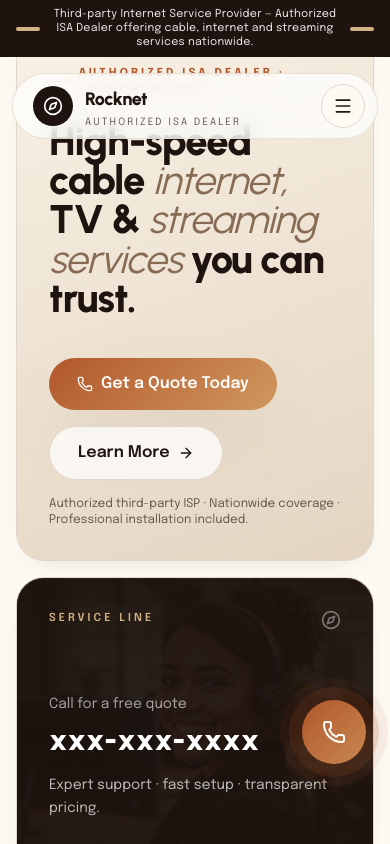
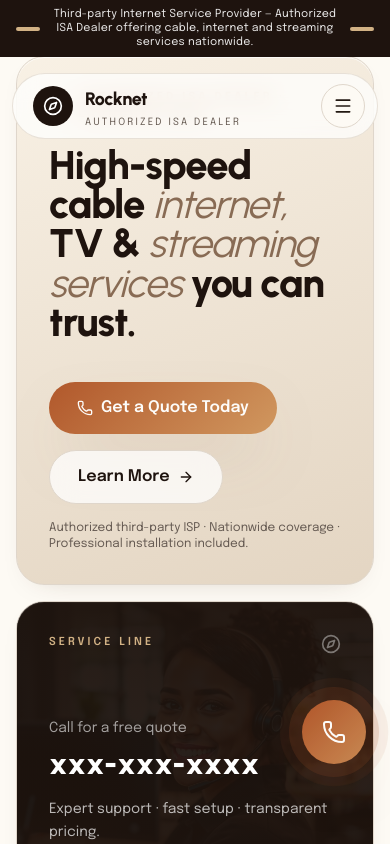
Before and after one commit to universalwifisupport/rocknett, a React (Vite) app: page / in a window 390 px wide. Shown: the top 844 px of the page. Built offline with nearby package versions, Linux system fonts and the light colour scheme.

Commit message:
Add top padding to homepage hero section for better responsive spacing

```diff
--- a/src/routes/index.tsx
+++ b/src/routes/index.tsx
@@ -110,7 +110,7 @@
   return (
     <SiteLayout>
       {/* ====== HERO BENTO ====== */}
-      <section className="relative">
+      <section className="relative pt-6">
         <div className="mx-auto max-w-7xl px-4 sm:px-6">
           <div className="grid lg:grid-cols-12 gap-4 lg:gap-5">
             {/* Headline block */}
```
